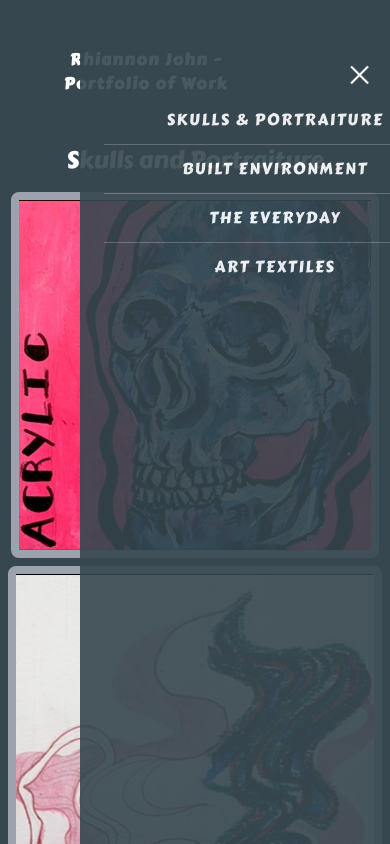
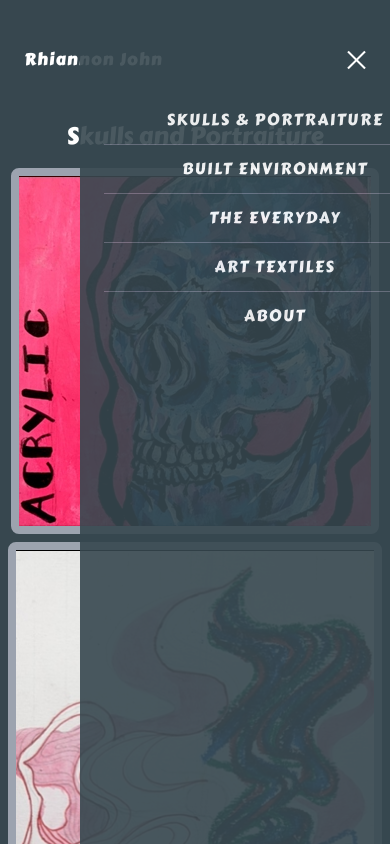
Before and after one commit to GazzaJ/Rhiannon-John, a website: page skulls.html in a window 390 px wide. Both pictures are taken after a click on the button 356 px from the left and 72 px from the top of the page. Shown: the top 844 px of the page. Drawn offline with Linux system fonts and the light colour scheme.

Commit message:
Change website heading and add links to an about page in the nav menus

```diff
--- a/skulls.html
+++ b/skulls.html
@@ -23,10 +23,10 @@
         <div class="flex items-center justify-between space-x-20 my-6">
             <!-- Logo -->
             <div class="z-10">
-                <h3 class="text-center text-white font-sans font-bold
-                tracking-widest hover:text-coolPink">
-                    <a href="index.html">Rhiannon John - Portfolio of Work</a>
-                </h3>
+                <h1 class="text-center text-white font-sans font-bold
+                tracking-widest hover:text-coolPink md:text-xl">
+                    <a href="index.html">Rhiannon John</a>
+                </h1>
             </div>
             <!-- Menu Items -->
             <div class="hidden space-x-10 items-center uppercase text-white
@@ -35,6 +35,7 @@
                 <a href="buildings.html" class="tracking-widest text-sm font-mono hover:text-coolPink hover:font-bold">Built Environment</a>
                 <a href="everyday.html" class="tracking-widest text-sm font-mono hover:text-coolPink hover:font-bold">The Everyday</a>
                 <a href="textiles.html" class="tracking-widest text-sm font-mono hover:text-coolPink hover:font-bold">Art Textiles</a>
+                <a href="about.html" class="tracking-widest text-sm font-mono hover:text-coolPink hover:font-bold">About</a>
             </div>
             <!-- Hamburger Button -->
             <button id="menu-btn" class="z-30 block md:hidden
@@ -58,6 +59,9 @@
                 </div>
                 <div class="w-full py-3 text-center">
                     <a href="textiles.html" class="block hover:text-softRed">Art Textiles</a>
+                </div>
+                <div class="w-full py-3 text-center">
+                    <a href="about.html" class="block hover:text-softRed">About</a>
                 </div>
             </div>
         </div>
```
Also changed, not shown: buildings.html (+8 -4 lines), everyday.html (+8 -4 lines), index.html (+7 -3 lines), textiles.html (+8 -4 lines), css/style.css.
